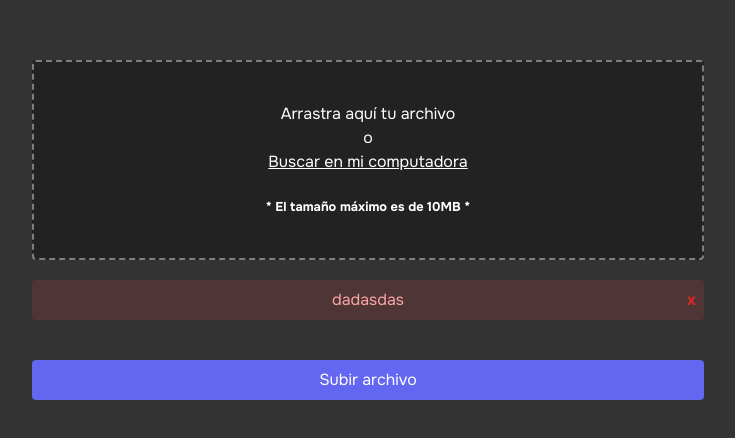
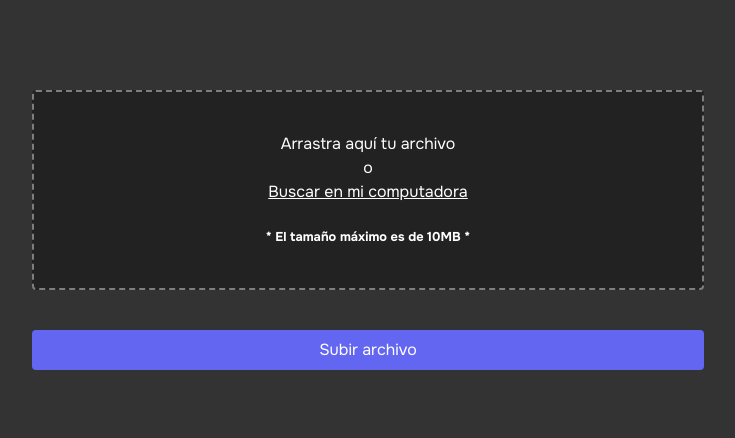
Before and after one commit to DarioRv/dropshare-frontend, an Angular app: page / in a window 1280 px wide. Shown: the part 170-608 px from the top of the page, without its empty margins (272-1007 px from the left). Built offline with nearby package versions, Linux system fonts and the light colour scheme.

Commit message:
Arreglar algunos errores en file-upload-form

```diff
--- a/src/app/components/file-upload-form/file-upload-form.component.html
+++ b/src/app/components/file-upload-form/file-upload-form.component.html
@@ -1,15 +1,18 @@
 <form>
   <dropzone (onDropFile)="handleDropFile($event)" />
   @if (error.length > 0) {
-  <div class="text-center bg-red-500/15 text-red-300 rounded mt-5 p-2 relative">
+  <div
+    class="text-center bg-red-500/15 text-red-300 rounded mt-5 p-2 flex justify-between"
+  >
+    {{ error }}
     <button
-      class="absolute text-red-600 top-50 right-0 px-2 font-bold"
+      class="text-red-600 px-2 font-bold"
+      title="Cerrar"
       type="button"
       (click)="dismissError()"
     >
       x
     </button>
-    {{ error }}
   </div>
   }
   <button
--- a/src/app/components/file-upload-form/file-upload-form.component.ts
+++ b/src/app/components/file-upload-form/file-upload-form.component.ts
@@ -18,7 +18,7 @@ export class FileUploadFormComponent {
   public onUploadedFile = output<string>();
 
   public isUploading = false;
-  public error: string = 'dadasdas';
+  public error: string = '';
 
   handleDropFile(file: File): void {
     this.file = file;
@@ -41,7 +41,8 @@ export class FileUploadFormComponent {
   }
 
   generateLink(slug: string): string {
-    return `${environment.apiUrl}/files/${slug}`;
+    const website = window.location.origin;
+    return `${website}/${slug}`;
   }
 
   dismissError(): void {
```
